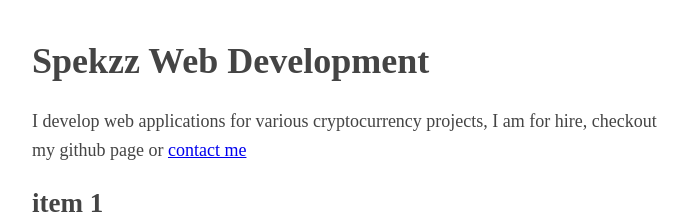
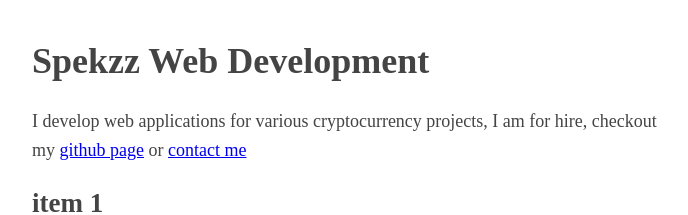
Before and after one commit to spekz88/spekz88.github.io, a plain HTML site: page index.html in a window 1280 px wide. Shown: the top 215 px of the page, without its empty margins (283-971 px from the left). Drawn offline with Linux system fonts and the light colour scheme.

Commit message:
fixed link

```diff
--- a/index.html
+++ b/index.html
@@ -23,7 +23,7 @@
 <body>
     <header>
         <h1>Spekzz Web Development</h1>
-        <aside>I develop web applications for various cryptocurrency projects, I am for hire, checkout my github page or <a href="mailto:chris.remotify@gmail.com">contact me</a> </aside>
+        <aside>I develop web applications for various cryptocurrency projects, I am for hire, checkout my <a href="https://github.com/spekzz">github page</a> or <a href="mailto:chris.remotify@gmail.com">contact me</a> </aside>
     </header>
 
     <h2>item 1</h2>
```
